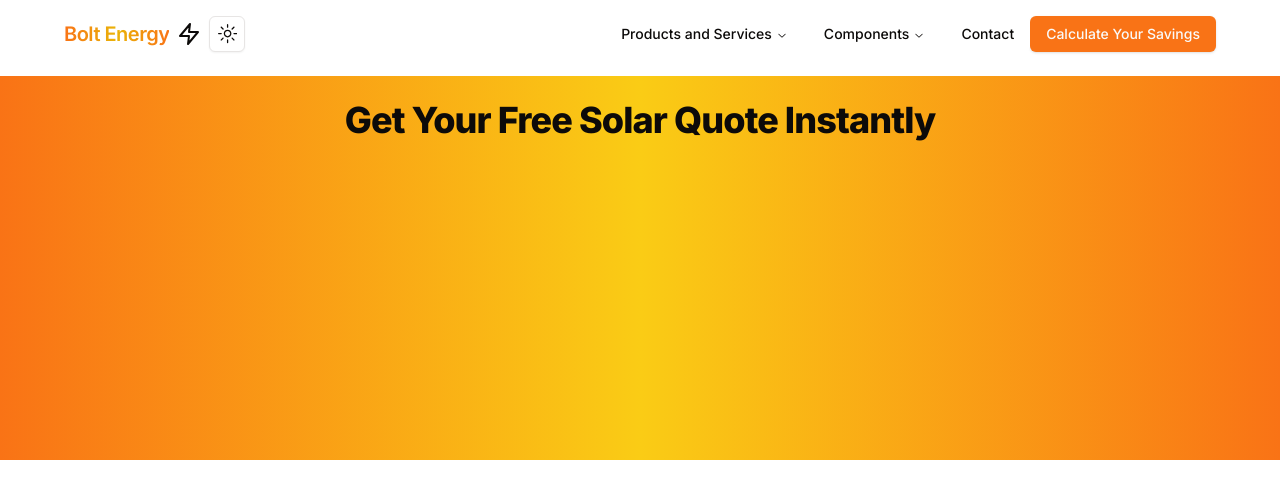
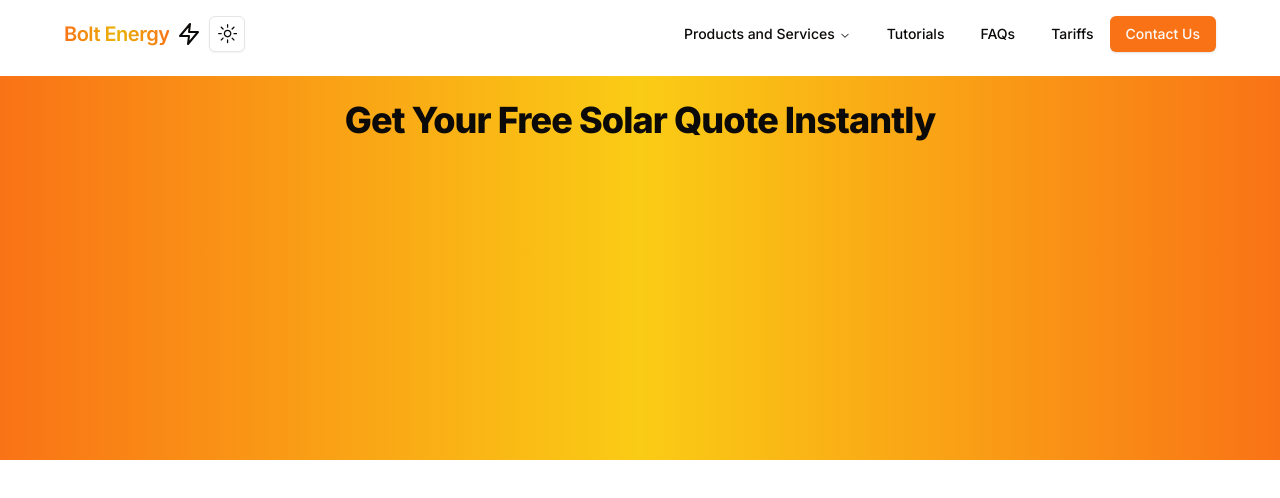
Before and after one commit to amrayman100/solar, a Next.js app: page / in a window 1280 px wide. Shown: the top 498 px of the page. Built offline with nearby package versions, Linux system fonts and the light colour scheme.

Commit message:
Update header.tsx

```diff
--- a/components/shared/header.tsx
+++ b/components/shared/header.tsx
@@ -20,7 +20,6 @@ import { TypographyH2, TypographyH4 } from "./typography";
 import {
   Sheet,
   SheetContent,
-  SheetDescription,
   SheetHeader,
   SheetTitle,
   SheetTrigger,
@@ -76,16 +75,6 @@ export default function Header() {
                 </NavigationMenuTrigger>
                 <NavigationMenuContent>
                   <ul className="grid gap-3 p-4 md:w-[400px] lg:w-[500px]">
-                    <ListItem href="/dashboard" title="Products">
-                      Products
-                    </ListItem>
-                  </ul>
-                </NavigationMenuContent>
-              </NavigationMenuItem>
-              <NavigationMenuItem>
-                <NavigationMenuTrigger>Components</NavigationMenuTrigger>
-                <NavigationMenuContent>
-                  <ul className="grid gap-3 p-4 md:w-[400px] lg:w-[500px]">
                     <ListItem href="/dashboard" title="Components">
                       Components
                     </ListItem>
@@ -95,13 +84,27 @@ export default function Header() {
               <NavigationMenuItem>
                 <Link href="/dashboard" legacyBehavior passHref>
                   <NavigationMenuLink className={navigationMenuTriggerStyle()}>
-                    Contact
+                    Tutorials
+                  </NavigationMenuLink>
+                </Link>
+              </NavigationMenuItem>
+              <NavigationMenuItem>
+                <Link href="/dashboard" legacyBehavior passHref>
+                  <NavigationMenuLink className={navigationMenuTriggerStyle()}>
+                    FAQs
+                  </NavigationMenuLink>
+                </Link>
+              </NavigationMenuItem>
+              <NavigationMenuItem>
+                <Link href="/dashboard" legacyBehavior passHref>
+                  <NavigationMenuLink className={navigationMenuTriggerStyle()}>
+                    Tariffs
                   </NavigationMenuLink>
                 </Link>
               </NavigationMenuItem>
             </NavigationMenuList>
           </NavigationMenu>
-          <Button variant="default">Calculate Your Savings</Button>
+          <Button variant="default">Contact Us</Button>
         </div>
       </div>
     </div>
```
